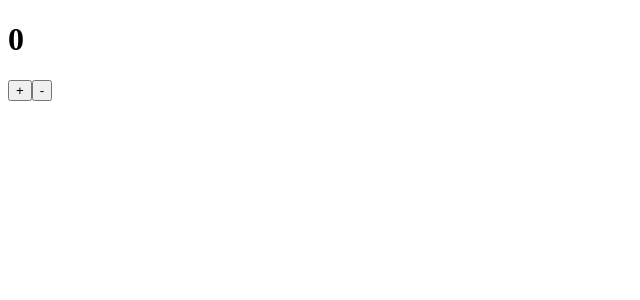
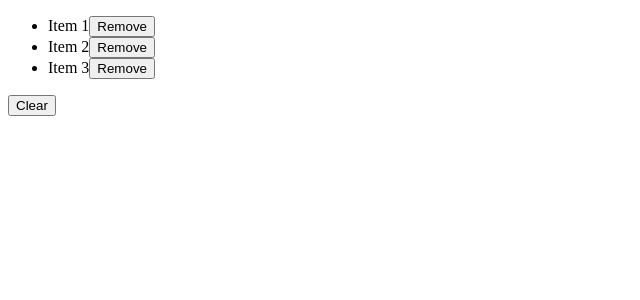
Before and after one commit to aartisharma05/mern-app-practice, a React (Create React App) app in the folder frontend/: page / in a window 1280 px wide. Shown: the top 300 px of the page, without its empty margins (0-640 px from the left). Built offline with nearby package versions, Linux system fonts and the light colour scheme.

Commit message:
"list filter"

```diff
--- /dev/null
+++ b/frontend/src/Data.js
@@ -0,0 +1,32 @@
+import React from "react";
+import { useState } from "react";
+import datas from "./datas.json";
+const Data = () => {
+  const [nData, setnData] = useState(datas);
+  console.log(datas);
+
+  const handleRemove = (itemId) => {
+    setnData(nData.filter((item) => item.id !== itemId));
+  };
+  return (
+    <div>
+      <ul>
+        {nData.map((item) => (
+          <li key={item.id}>
+            {item.name}
+            <button onClick={() => handleRemove(item.id)}>Remove</button>
+          </li>
+        ))}
+      </ul>
+      <button
+        onClick={(e) => {
+          setnData([]);
+        }}
+      >
+        Clear
+      </button>
+    </div>
+  );
+};
+
+export default Data;
--- /dev/null
+++ b/frontend/src/datas.json
@@ -0,0 +1,14 @@
+[
+  {
+    "id": 1,
+    "name": "Item 1"
+  },
+  {
+    "id": 2,
+    "name": "Item 2"
+  },
+  {
+    "id": 3,
+    "name": "Item 3"
+  }
+]
--- a/frontend/src/index.js
+++ b/frontend/src/index.js
@@ -2,10 +2,11 @@ import React from "react";
 import ReactDOM from "react-dom/client";
 
 import App from "./App";
+import Data from "./Data";
 const root = ReactDOM.createRoot(document.getElementById("root"));
 root.render(
   <React.StrictMode>
-    <App />
+    <Data />
   </React.StrictMode>
 );
 
```
